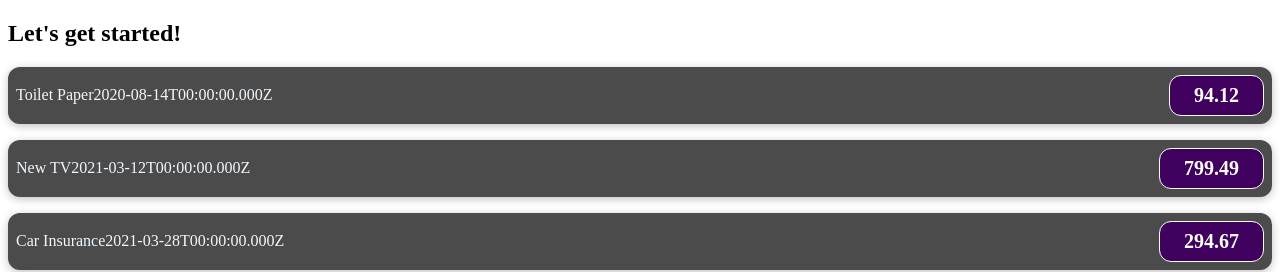
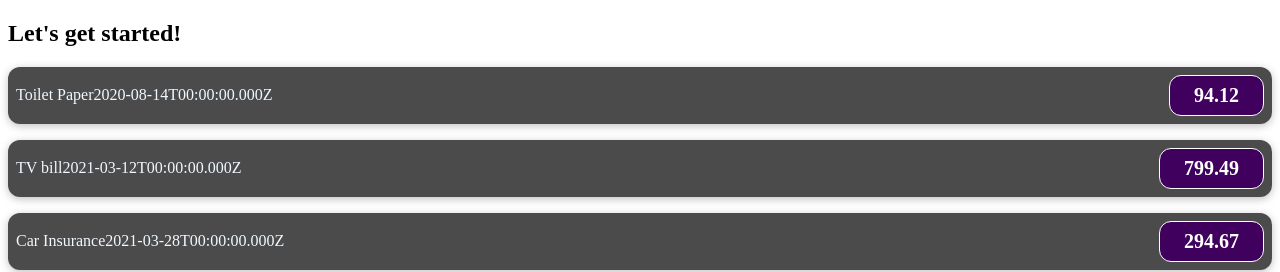
Before and after one commit to shoeb7558/First_react_app, a React (Vite) app: page / in a window 1280 px wide. Shown: the top 272 px of the page. Built offline with nearby package versions, Linux system fonts and the light colour scheme.

Commit message:
Update_3.1

```diff
--- a/src/App.jsx
+++ b/src/App.jsx
@@ -1,51 +1,60 @@
 import ExpenseItem from './components/ExpenceItem';
+
+
 
 function App() {
   const expenses = [
     {
       id: 'e1',
       title: 'Toilet Paper',
+
       amount: 94.12,
       date: new Date(2020, 7, 14),
+      details:[
+        { detail: 'Toilet Paper' },
+        { detail: 'Monthly expence' }
+      ],
+
     },
-    { id: 'e2', title: 'New TV', amount: 799.49, date: new Date(2021, 2, 12) },
+    { id: 'e2', title: 'TV bill', amount: 799.49, date: new Date(2021, 2, 12), details: [
+    { detail: 'TV bill ' },{ detail: 'Monthly expence' }]
+  },
     {
       id: 'e3',
       title: 'Car Insurance',
       amount: 294.67,
       date: new Date(2021, 2, 28),
+      details: [
+        { detail: 'Car Insurance' },
+        { detail: 'mothly expence' }]
     },
     {
       id: 'e4',
       title: 'New Desk (Wooden)',
       amount: 450,
       date: new Date(2021, 5, 12),
+      details: [
+        { detail: 'New Desk for study' },
+        { detail: 'one time ' }]
     },
   ];
 
   return (
     <div>
       <h2>Let's get started!</h2>
-      <ExpenseItem
-        title={expenses[0].title}
-        amount={expenses[0].amount}
-        date={expenses[0].date}
-      ></ExpenseItem>
-      <ExpenseItem
-        title={expenses[1].title}
-        amount={expenses[1].amount}
-        date={expenses[1].date}
-      ></ExpenseItem>
-      <ExpenseItem
-        title={expenses[2].title}
-        amount={expenses[2].amount}
-        date={expenses[2].date}
-      ></ExpenseItem>
-      <ExpenseItem
-        title={expenses[3].title}
-        amount={expenses[3].amount}
-        date={expenses[3].date}
-      ></ExpenseItem>
+
+      {expenses.map((expense) => (
+        <ExpenseItem
+          // key={expense.id}
+          title={expense.title}
+          amount={expense.amount}
+          date={expense.date}
+          details={expense.details}
+
+
+        />
+
+      ))}
     </div>
   );
 }
```
